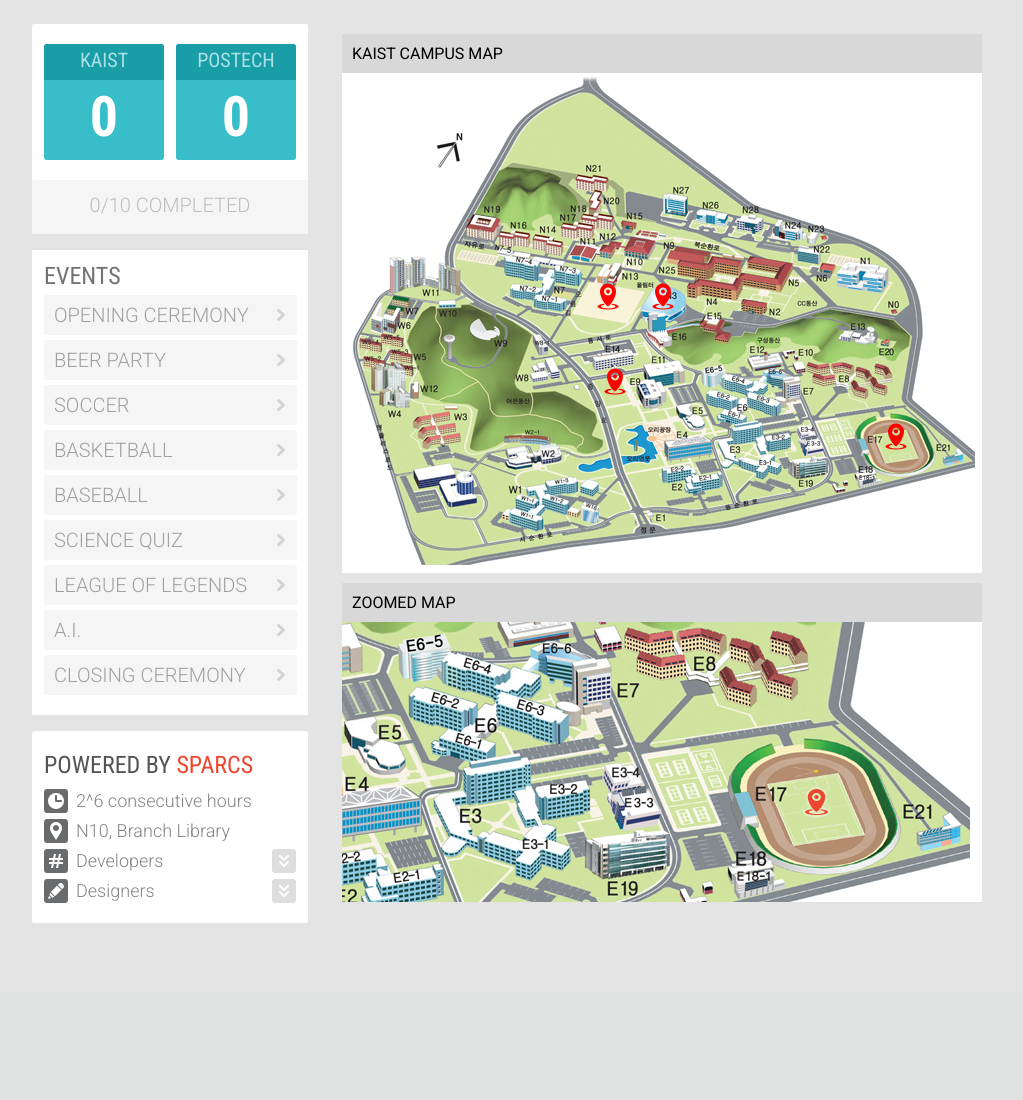
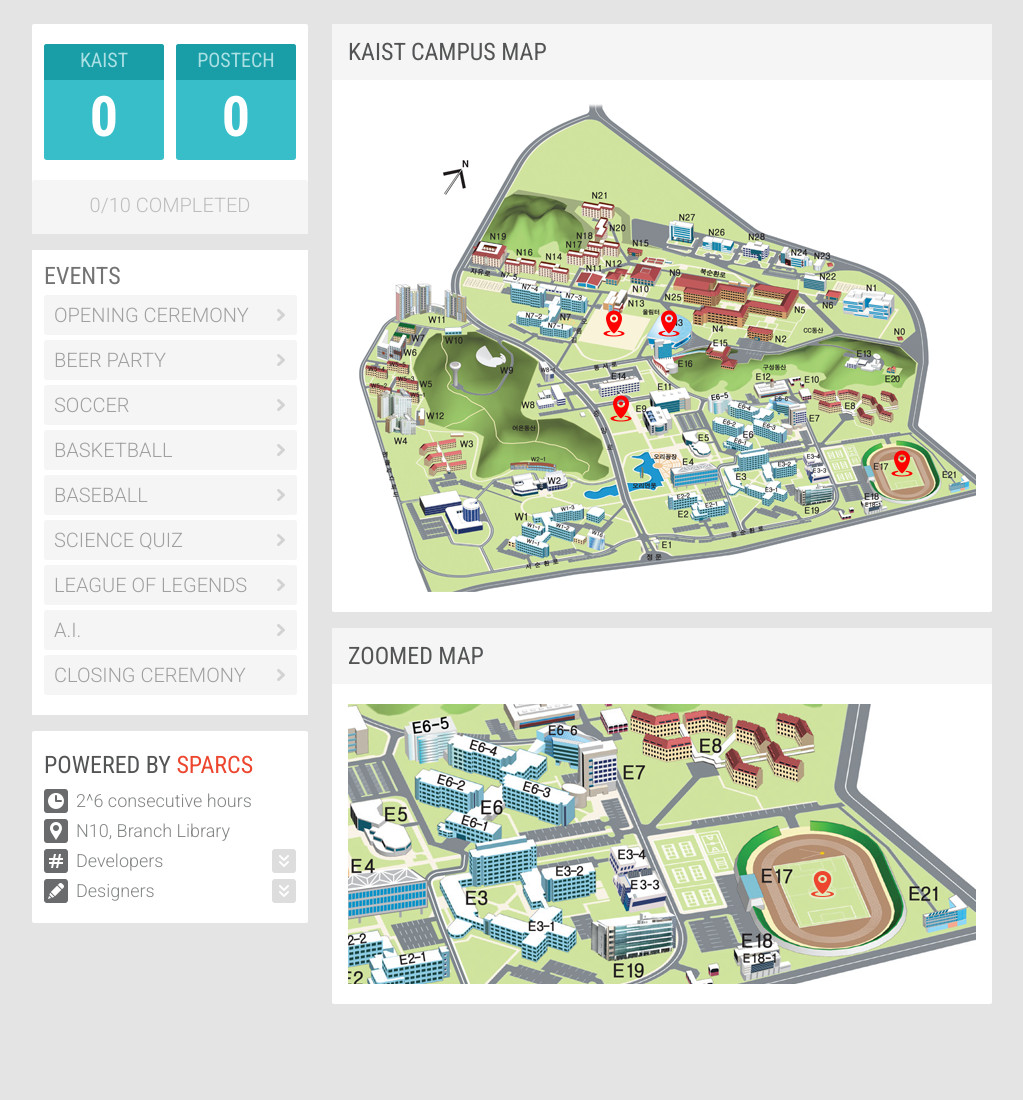
Before and after one commit to sparcs-kaist/sciwar, a Django app: page /map/ in a window 1280 px wide. Shown: the part 70-1170 px from the top of the page, without its empty margins (128-1151 px from the left). Before the commit the page ends 993 px from the top, so only its background shows below. Run offline with Django 3.2, Linux system fonts and the light colour scheme; data comes from the database, SQL or seed files in the repository; parts of the project's set-up code (start-up, migrations or seed data) failed here and were passed over; some libraries are stand-ins or nearby versions.

Commit message:
modified map.css for stylish

```diff
--- a/sciwar/main/static/css/map.css
+++ b/sciwar/main/static/css/map.css
@@ -1,34 +1,45 @@
 /* block right */
 .map-field
 {
-    background-color: #D8D8D8;
-    margin: 10px;
+    border-radius:2px;
+    background: #fff;
+    margin-bottom:16px;
 }
 .map-field-zoomed{
-    height:300px;
+    border-radius:2px;
+    background:#fff;
 }
 
 .map-title
 {
-    padding: 10px;
+    padding-left:16px;
+    height:56px;
+    font-family:"Roboto Condensed", sans-serif;
+    color:#525455;
+    font-weight:400;
+    font-size:24px;
+    line-height:56px;
+    background:#f5f5f5;
 }
 
 .map-image
 {
     background-color: #FFFFFF;
-    padding: 10px;
     position: relative;
     /* placeholding width and height */
-    height: 480px;
 }
 
 .map-image-full{
     background:#fff url('/media/res/map.png') 0 0 no-repeat;
+    margin:20px 16px;
+    height:492px;
 }
 
 .map-image-zoomed{
-    background:#fff url('/media/res/map_main_field.png') 0 0 no-repeat;
-    height:260px;
+    background:#fff url('/media/res/map_main_field.png') left top no-repeat;
+    margin:20px 16px;
+    height:280px;
+    width:628px;
 }
 
 .map-marker
```
